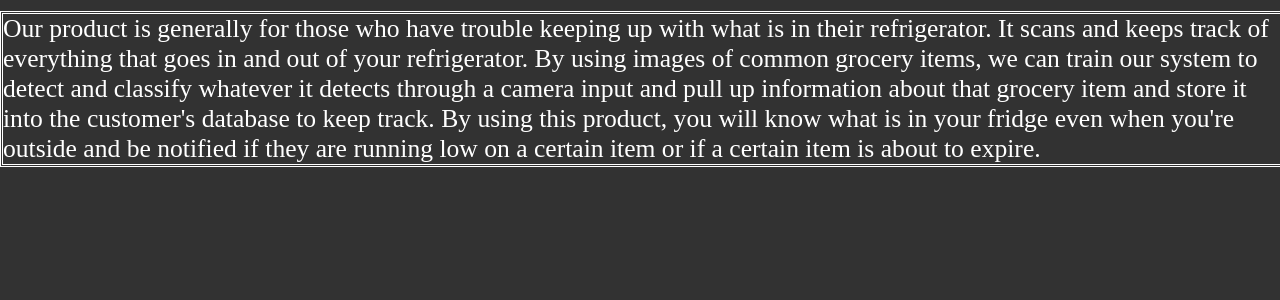
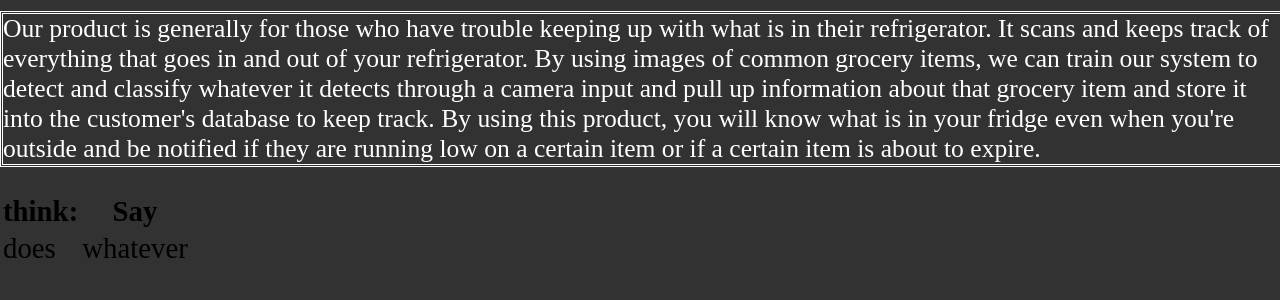
Before and after one commit to SikGek/ECE140B_Web, a Python web app: template web/src/templates/product.html in a window 1280 px wide. Shown: the part 172-472 px from the top of the page. Run offline with Jinja, Linux system fonts and the light colour scheme; the template is opened without the code that fills it, so the values that code supplies are empty.

Commit message:
Update product.html

```diff
--- a/web/src/templates/product.html
+++ b/web/src/templates/product.html
@@ -17,5 +17,15 @@
 
     <p>Our product is generally for those who have trouble keeping up with what is in their refrigerator. It scans and keeps track of everything that goes in and out of your refrigerator. By using images of common grocery items, we can train our system to detect and classify whatever it detects through a camera input and pull up information about that grocery item and store it into the customer's database to keep track. By using this product, you will know what is in your fridge even when you're outside and be notified if they are running low on a certain item or if a certain item is about to expire.</p>
 
+	<table>
+		<tr>
+			<th> think: </th>
+			<th> Say</th>
+		</tr>
+		<tr>
+			<td> does </td>
+			<td> whatever </td>
+		</tr>
+	</table>
 </body>
 </html>
```
